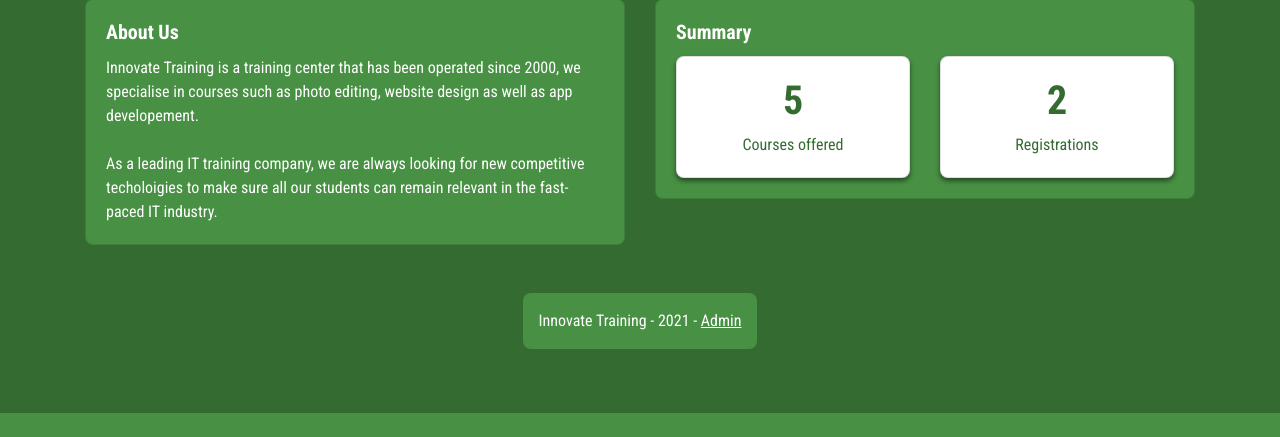
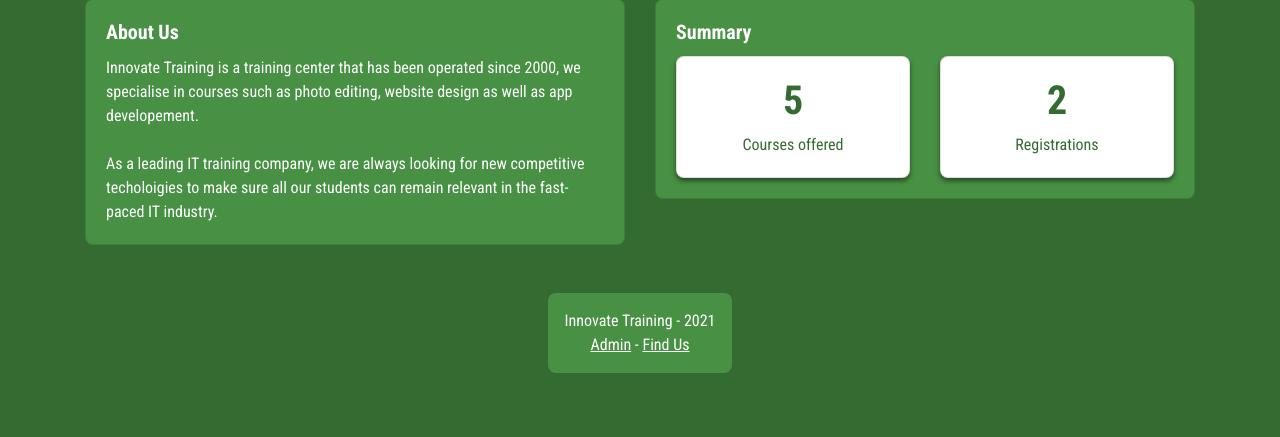
Before and after one commit to josephlee222/IAD-Project, a PHP site: page / in a window 1280 px wide. Shown: the part 602-1039 px from the top of the page. Before the commit the page ends 1015 px from the top, so only its background shows below. Run offline with PHP 8.4, Linux system fonts and the light colour scheme; data comes from the database, SQL or seed files in the repository.

Commit message:
Minor fix

```diff
--- a/course_info.php
+++ b/course_info.php
@@ -154,7 +154,7 @@
             </div>
         </div>
         <footer class="my-5">
-            <p>Innovate Training - 2021 - <a href="./admin_login.php">Admin</a></p>
+            <p>Innovate Training - 2021<br><a href="./admin_login.php">Admin</a> - <a href="https://www.google.com/maps/place/ITE+College+Central/@1.377746,103.8560712,15z/data=!4m2!3m1!1s0x0:0x5c37585cc46eb695?sa=X&ved=2ahUKEwiYhanx6Z3vAhVH8HMBHcNUB60Q_BIwggF6BAhKEAU">Find Us</a></p>
         </footer>
     </body>
 </html>
--- a/course_registration.php
+++ b/course_registration.php
@@ -248,9 +248,8 @@
                 </div>
             </div>
         </div>
-
         <footer class="my-5">
-            <p>Innovate Training - 2021 - <a href="./admin_login.php">Admin</a></p>
+            <p>Innovate Training - 2021<br><a href="./admin_login.php">Admin</a> - <a href="https://www.google.com/maps/place/ITE+College+Central/@1.377746,103.8560712,15z/data=!4m2!3m1!1s0x0:0x5c37585cc46eb695?sa=X&ved=2ahUKEwiYhanx6Z3vAhVH8HMBHcNUB60Q_BIwggF6BAhKEAU">Find Us</a></p>
         </footer>
     </body>
 </html>
--- a/css/styles.css
+++ b/css/styles.css
@@ -45,6 +45,7 @@ footer p {
     background-color: #489144;
     padding: 1rem;
     border-radius: 8px;
+    text-align: center;
 }
 
 footer a {
--- a/index.php
+++ b/index.php
@@ -142,7 +142,7 @@
         </div>
     </div>
     <footer class="my-5">
-        <p>Innovate Training - 2021 - <a href="./admin_login.php">Admin</a></p>
+        <p>Innovate Training - 2021<br><a href="./admin_login.php">Admin</a> - <a href="https://www.google.com/maps/place/ITE+College+Central/@1.377746,103.8560712,15z/data=!4m2!3m1!1s0x0:0x5c37585cc46eb695?sa=X&ved=2ahUKEwiYhanx6Z3vAhVH8HMBHcNUB60Q_BIwggF6BAhKEAU">Find Us</a></p>
     </footer>
     </body>
 </html>
```
